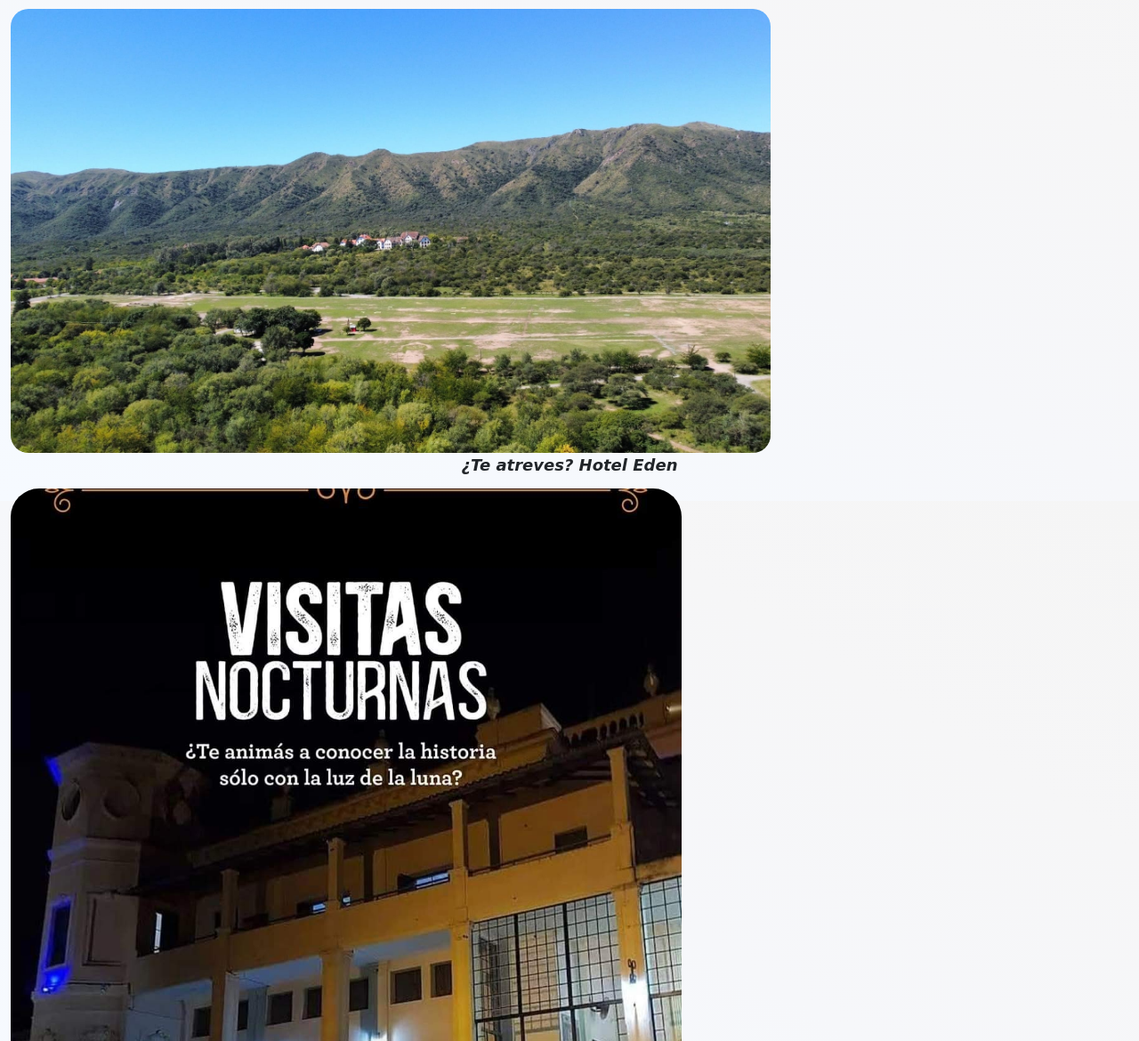
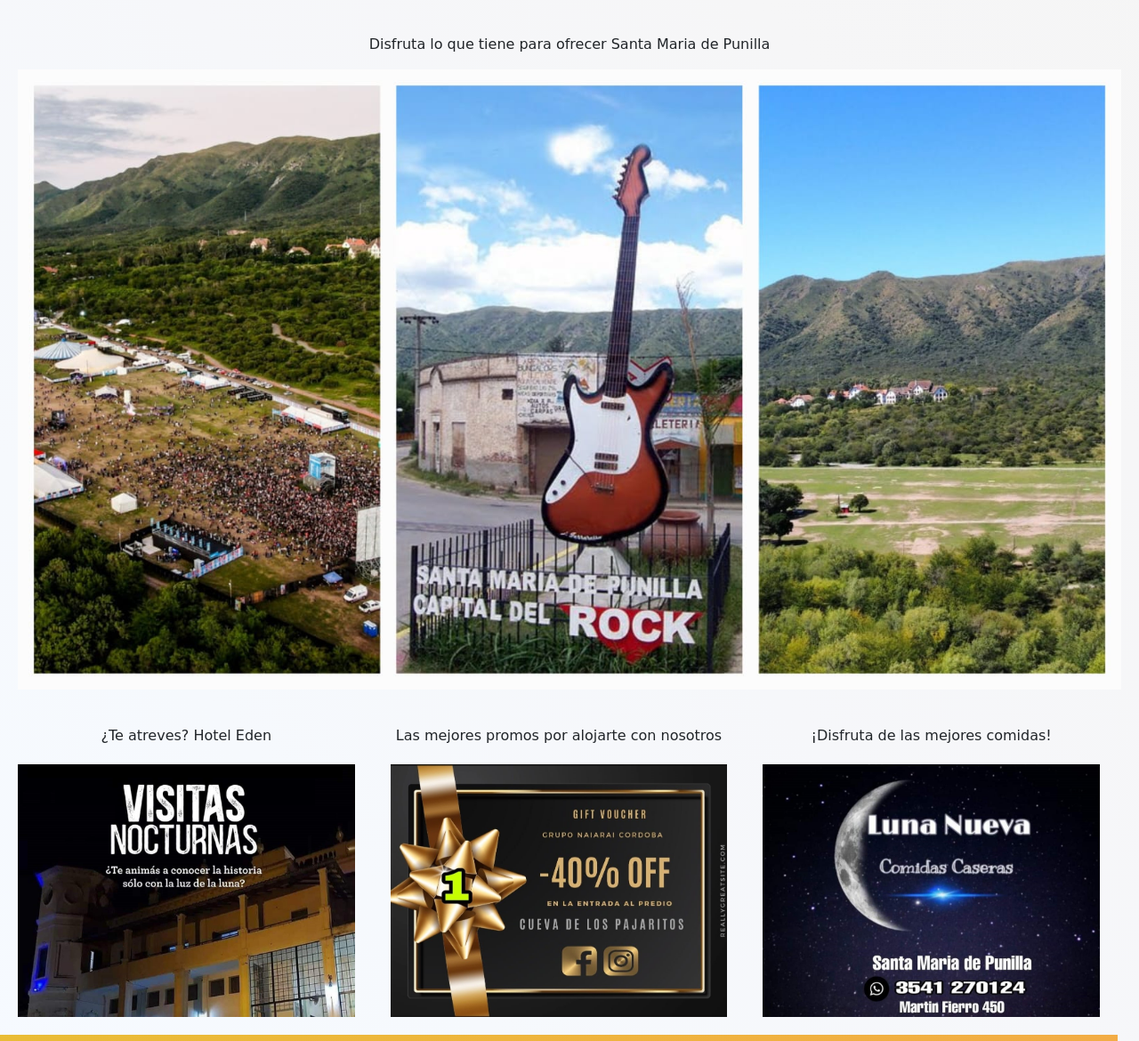
Before and after one commit to lucasprogrammer714/PF-naiarai_web, a plain HTML site: page index.html in a window 1280 px wide. Shown: the part 237-1407 px from the top of the page at 89% size. Drawn offline with nearby package versions, Linux system fonts and the light colour scheme; a web font is replaced by a local one.

Commit message:
se agrega boostrap layout en home

```diff
--- a/css/style.css
+++ b/css/style.css
@@ -8,11 +8,6 @@
     box-sizing: border-box;
 }
 
-body, html {
-    margin: 0;
-    padding: 0;
-    height: 100%;
-}
 
 body{
   background-image: linear-gradient(to right top, #f6faff, #f6f9fd, #f6f7fa, #f6f6f7, #f5f5f5);
@@ -82,101 +77,29 @@
     display: inline-block;
 }
 
-/*h2{
-    font-family: "Caveat", cursive;
-    font-optical-sizing: auto;
-    font-weight: 400;
-    font-style: normal;
-}*/
-
-
-.block-add p{
-font-size: large;
-font-style: italic;
-font-weight: bold;
-height: 20px;
-}
 
 
 
-/*.grid-container-home{
-display: grid;
-grid-template-columns: repeat(3, 1fr);
-grid-template-rows: 0.1fr 1.5fr 0.5fr;
-
-
-.grid-item-1{
+.add-item {
     display: flex;
     flex-direction: column;
-    justify-items: end;
-    grid-column: span 3;
-    grid-row: 1;
+    align-items: center;
+    text-align: center;
+    padding: 20px;
+    margin: 0;
 }
 
-.grid-item-1 h1 {
-    display: inline-block;
-    text-align: center;
-    margin-top: 10px;
+.punilla-image {
+    height: auto;
+    width: 100%;
 }
 
-.grid-item-1 p{
-    text-align: center;
-}
-
-.grid-item-2{
-    display: flex;
-    flex-direction: column;
-    justify-content: center;
-    align-items: center;
-    padding-bottom: 0px;
-    grid-column: span 3;
-    grid-row: 2;
-}
-
-.grid-item-2 p{
-    margin-bottom: 20px;
-}
-
-
-.grid-item-3{
-    display: flex;
-    flex-direction: column;
-    justify-content: center;
-    align-items: center;
-    grid-column: 1/2;
-    grid-row: 3;
-}
-
-.grid-item-4{
-    display: flex;
-    flex-direction: column;
-    justify-content: center;
-    align-items: center;
-    grid-column: 2/3;
-    grid-row: 3;
-}
-
-.grid-item-5{
-    display: flex;
-    flex-direction: column;
-    justify-content: center;
-    align-items: center;
-    grid-column: 3/4;
-    grid-row: 3;
-}
-
-
-}
-
-
-
-
-}*/
-
-.sierras-image{
-    height: 68%;
-    width: 68%;
-    border-radius: 20px;
+.add-photos {
+    height: auto;
+    width: 100%;
+    padding-right: 0;
+    padding-left: 0;
+    margin: 0;
 }
 
 .add-info{
@@ -184,11 +107,7 @@
     margin-bottom: 20px;
  }
 
-.add-photos{
-    height: 70%;
-    width: 60%;
-    border-radius: 2rem;
-}
+
 
 /*NAIARAI CONTAINER*/
 .naiarai-container{
@@ -200,9 +119,14 @@
         display: flex;
         align-items: center;
         justify-content: center;
-
         gap:30px;
         margin: 20px 0;
+
+        .info-item{
+            display: flex;
+            flex-direction: column;
+            text-align: center;
+        }
     }
 
     .rental-name{
@@ -223,6 +147,12 @@
 .rental-info{
     background-color: #fafafa;
     margin: 0;
+    width: 100%;
+    max-width: 500px;
+    padding: 15px 100px 10px 100px;
+    margin-bottom: 40px;
+    border-radius: 10px;
+
 
 }
 
--- a/index.html
+++ b/index.html
@@ -37,39 +37,40 @@
             </nav>
         </header>
         <main class="row">
-            <div class="block-add grid-container-home">
-                <div class="grid-item-1">
+            <div class="add-item">
                 <h1>NAIARAI ALOJAMIENTOS</h1>
                 <p>
                     Es un grupo de alojamientos en Santa Maria de Punilla con una amplia experiencia en el
                     rubro turístico
                 </p>
             </div>
-                <div class="grid-item-2">
+            <div class="col-lg-12 add-item">
                 <p>
                     Disfruta lo que tiene para ofrecer Santa Maria de Punilla
                 </p>
-                    <img class="sierras-image" src="img/sierras_0.jpg" alt="imagen-sierras">
+                <img class="punilla-image" src="img/punilla-sites.jpg" alt="punilla-turismo">
             </div>
-                <div class="grid-item-3">
+            <div class="row">
+                <div class="col-lg-4 add-item">
                     <p class="add-info">
                         ¿Te atreves? Hotel Eden
                     </p>
-                    <img class="add-photos" src="img/hotel-eden.jfif" alt="hotel-eden">
+                    <img class="add-photos" src="img/hotel-eden.jpg" alt="hotel-eden">
                 </div>
-                <div class="grid-item-4">
+                <div class="col-lg-4 add-item">
                     <p class="add-info">
                         Las mejores promos por alojarte con nosotros
                     </p>
-                    <img class="add-photos" src="img/promo-naiarai.jfif" alt="promos-foto">
+                    <img class="add-photos" src="img/promo-naiarai.jpg" alt="promos-foto">
                 </div>
-                <div class="grid-item-5">
+                <div class="col-lg-4 add-item">
                     <p class="add-info">
                         ¡Disfruta de las mejores comidas!
                     </p>
-                    <img class="add-photos" src="img/luna-nueva-promo.jfif" alt="luna-nueva-promo">
+                    <img class="add-photos" src="img/luna-nueva-promo.jpg" alt="luna-nueva-promo">
                 </div>
             </div>
+
         </main>
         <footer class="row">
             <div class="footer-content">
```
Also changed, not shown: html/naiarai.html (+36 -16 lines), img/hotel-eden.jfif (deleted), img/hotel-eden.jpg (added), img/luna-nueva-promo.jfif (deleted), img/luna-nueva-promo.jpg (added), img/promo-naiarai.jfif (deleted), img/promo-naiarai.jpg (added), img/punilla-sites.jpg (added), img/punilla_15.jpg (added), img/sierras_0.jpg (deleted). Lines whose indentation alone changed are shown as unchanged.
